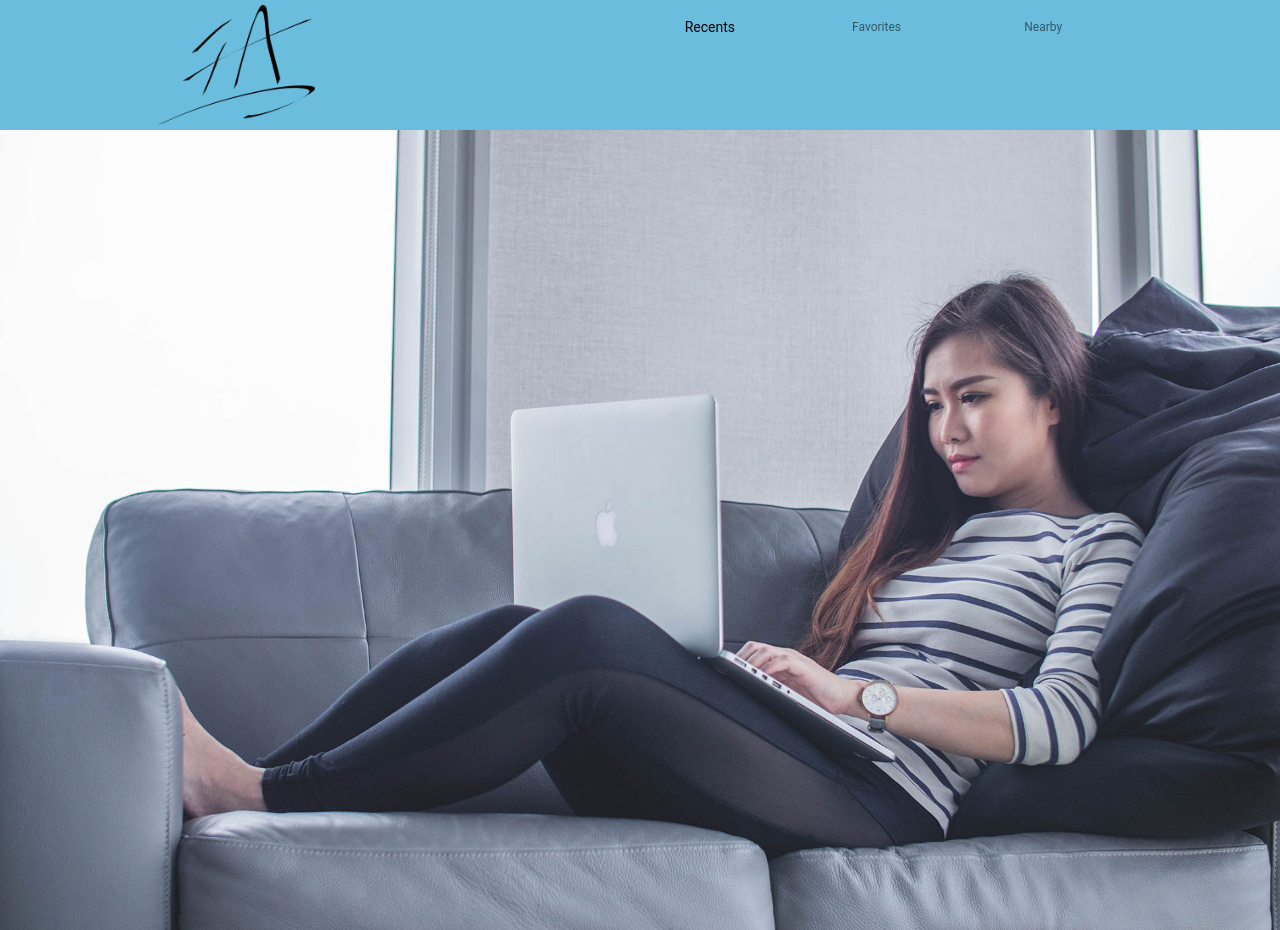
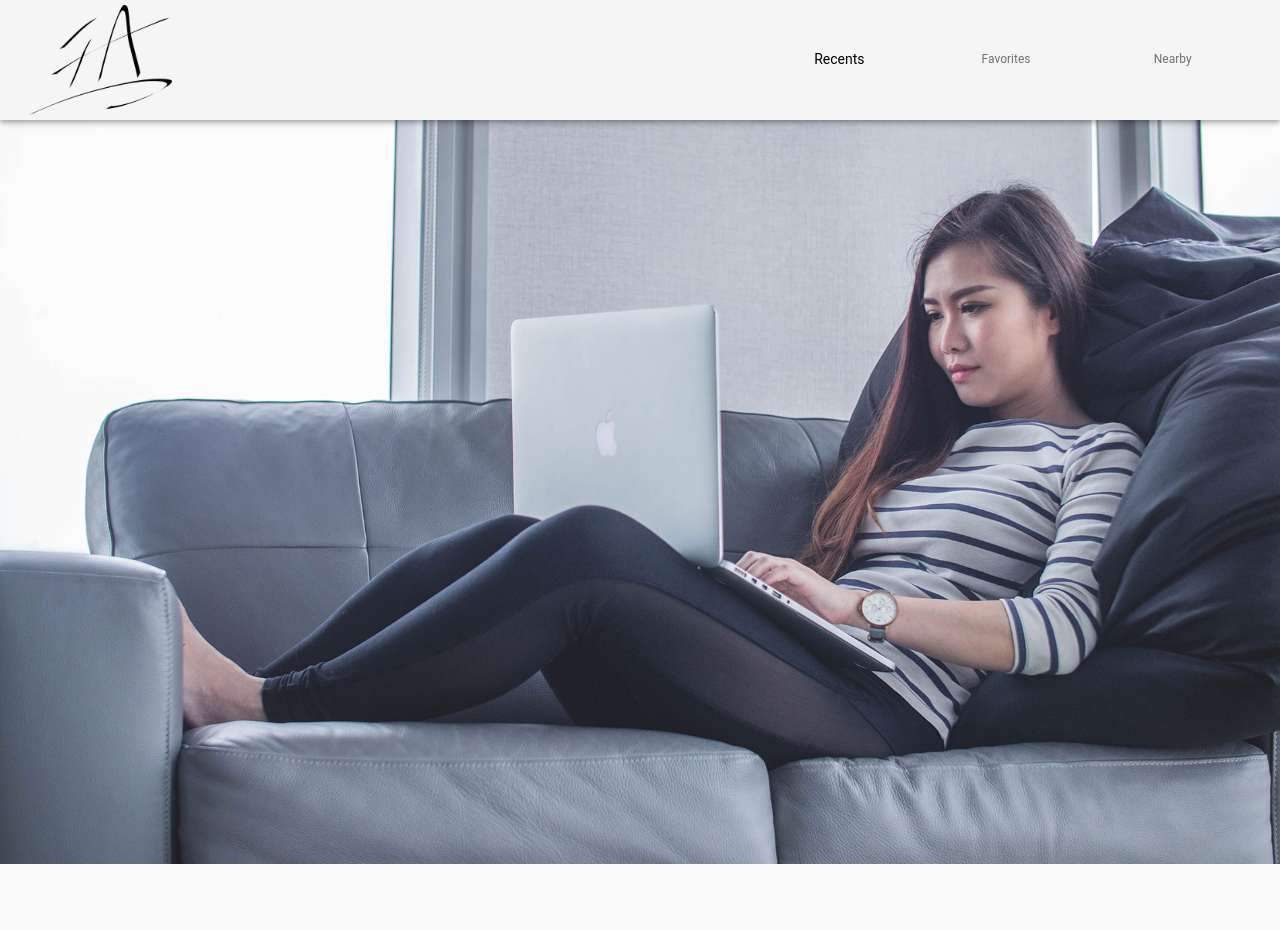
Before and after one commit to saeendamghanian/my-portfolio, a React (Create React App) app: page / in a window 1280 px wide. After the commit the page ends 864 px from the top, so only its background shows below. Built offline with nearby package versions, Linux system fonts and the light colour scheme.

Commit message:
Change navbar

```diff
--- a/src/Components/Home/index.js
+++ b/src/Components/Home/index.js
@@ -1,18 +1,20 @@
-import React from "react";
-import { Box, makeStyles } from "@material-ui/core";
-import bg from "./image_1.jpg";
+import React from 'react';
+import { Box, makeStyles } from '@material-ui/core';
+import bg from './image_1.jpg';
 
 const useStyles = makeStyles({
   root: {
     backgroundImage: `url(${bg})`,
-    backgroundSize: "cover",
-    height: "800px",
+    backgroundPosition: 'center center',
+    backgroundRepeat: 'no-repeat',
+    backgroundSize: 'cover',
+    minHeight: '800px',
   },
 });
 
 const Home = () => {
   const classes = useStyles();
-  return <Box component="section" className={classes.root}></Box>;
+  return <Box component='section' className={classes.root}></Box>;
 };
 
 export default Home;
--- a/src/Components/NavBar/index.js
+++ b/src/Components/NavBar/index.js
@@ -1,4 +1,4 @@
-import React from "react";
+import React from 'react';
 import {
   BottomNavigation,
   BottomNavigationAction,
@@ -10,73 +10,83 @@ import {
   ListItemIcon,
   ListItemText,
   SwipeableDrawer,
-} from "@material-ui/core";
-import { bottomNavStyles, bottomNavActStyles } from "./MaterialUIStyles";
-import logo from "../../bitmap.png";
-import "./style.css";
-import clsx from "clsx";
-import InboxIcon from "@material-ui/icons/MoveToInbox";
-import MailIcon from "@material-ui/icons/Mail";
-import IconButton from "@material-ui/core/IconButton";
-import MenuIcon from "@material-ui/icons/Menu";
+  CssBaseline,
+  AppBar,
+  Toolbar,
+  useScrollTrigger,
+  Slide,
+} from '@material-ui/core';
+import { bottomNavStyles, bottomNavActStyles } from './MaterialUIStyles';
+import logo from '../../bitmap.png';
+import './style.css';
+import clsx from 'clsx';
+import InboxIcon from '@material-ui/icons/MoveToInbox';
+import MailIcon from '@material-ui/icons/Mail';
+import IconButton from '@material-ui/core/IconButton';
+import MenuIcon from '@material-ui/icons/Menu';
 
-const useStyles = makeStyles((theme) => ({
+const useStyles = makeStyles(theme => ({
   list: {
     width: 250,
   },
   fullList: {
-    width: "auto",
+    width: 'auto',
   },
   menuButton: {
     marginRight: theme.spacing(2),
   },
   hide: {
-    display: "none",
+    display: 'none',
+  },
+  toolbar: {
+    display: 'flex',
+    justifyContent: 'space-between',
   },
 }));
 
-const NavBar = () => {
+function HideOnScroll(props) {
+  const { children } = props;
+  const trigger = useScrollTrigger();
+
+  return (
+    <Slide appear={false} direction='down' in={!trigger}>
+      {children}
+    </Slide>
+  );
+}
+
+const NavBar = props => {
   const classes = useStyles();
 
   const [value, setValue] = React.useState(0);
   const [state, setState] = React.useState({
     top: false,
-    left: false,
-    bottom: false,
-    right: false,
   });
 
   const handleChange = (event, newValue) => {
     setValue(newValue);
   };
 
-  const toggleDrawer = (anchor, open) => (event) => {
-    if (
-      event &&
-      event.type === "keydown" &&
-      (event.key === "Tab" || event.key === "Shift")
-    ) {
+  const toggleDrawer = (anchor, open) => event => {
+    if (event && event.type === 'keydown' && (event.key === 'Tab' || event.key === 'Shift')) {
       return;
     }
 
     setState({ ...state, [anchor]: open });
   };
 
-  const list = (anchor) => (
+  const list = anchor => (
     <div
       className={clsx(classes.list, {
-        [classes.fullList]: anchor === "top" || anchor === "bottom",
+        [classes.fullList]: anchor === 'top' || anchor === 'bottom',
       })}
-      role="presentation"
+      role='presentation'
       onClick={toggleDrawer(anchor, false)}
-      onKeyDown={toggleDrawer(anchor, false)}
-    >
+      onKeyDown={toggleDrawer(anchor, false)}>
       <List>
-        {["Recents", "Favorites", "Nearby"].map((text, index) => (
+        {['Recents', 'Favorites', 'Nearby'].map((text, index) => (
           <ListItem button key={text}>
-            <ListItemIcon>
-              {index % 2 === 0 ? <InboxIcon /> : <MailIcon />}
-            </ListItemIcon>
+            <ListItemIcon>{index % 2 === 0 ? <InboxIcon /> : <MailIcon />}</ListItemIcon>
             <ListItemText primary={text} />
           </ListItem>
         ))}
@@ -88,40 +98,32 @@ const NavBar = () => {
   bottomNavActStyles();
 
   return (
-    <Box component="nav" className="header-container">
+    <React.Fragment>
+      <CssBaseline />
+      <HideOnScroll {...props}>
+        <AppBar color='default'>
+          <Toolbar className={classes.toolbar}>
             <Hidden mdUp>
-        <div>
-          <React.Fragment key="top">
-            {/* <Button onClick={toggleDrawer("top", true)}>top</Button> */}
-            <IconButton
-              color="inherit"
-              aria-label="open drawer"
-              onClick={toggleDrawer("top", true)}
-              edge="start"
-              // className={clsx(classes.menuButton, open && classes.hide)}
-            >
+              <IconButton edge='start' className={classes.menuButton} onClick={toggleDrawer('top', true)} color='inherit' aria-label='open drawer'>
                 <MenuIcon />
               </IconButton>
-            <SwipeableDrawer
-              anchor="top"
-              open={state.top}
-              onClose={toggleDrawer("top", false)}
-              onOpen={toggleDrawer("top", true)}
-            >
-              {list("top")}
+              <SwipeableDrawer anchor='top' open={state.top} onClose={toggleDrawer('top', false)} onOpen={toggleDrawer('top', true)}>
+                {list('top')}
               </SwipeableDrawer>
-          </React.Fragment>
-        </div>
             </Hidden>
-      <Box component="img" className="App-logo" src={logo} alt="" />
+            <Box component='img' className='App-logo' src={logo} alt='' />
             <Hidden smDown>
               <BottomNavigation value={value} showLabels onChange={handleChange}>
-          <BottomNavigationAction label="Recents" />
-          <BottomNavigationAction label="Favorites" />
-          <BottomNavigationAction label="Nearby" />
+                <BottomNavigationAction label='Recents' />
+                <BottomNavigationAction label='Favorites' />
+                <BottomNavigationAction label='Nearby' />
               </BottomNavigation>
             </Hidden>
-    </Box>
+          </Toolbar>
+        </AppBar>
+      </HideOnScroll>
+      <Toolbar />
+    </React.Fragment>
   );
 };
 
```
Lines whose indentation alone changed are shown as unchanged.
